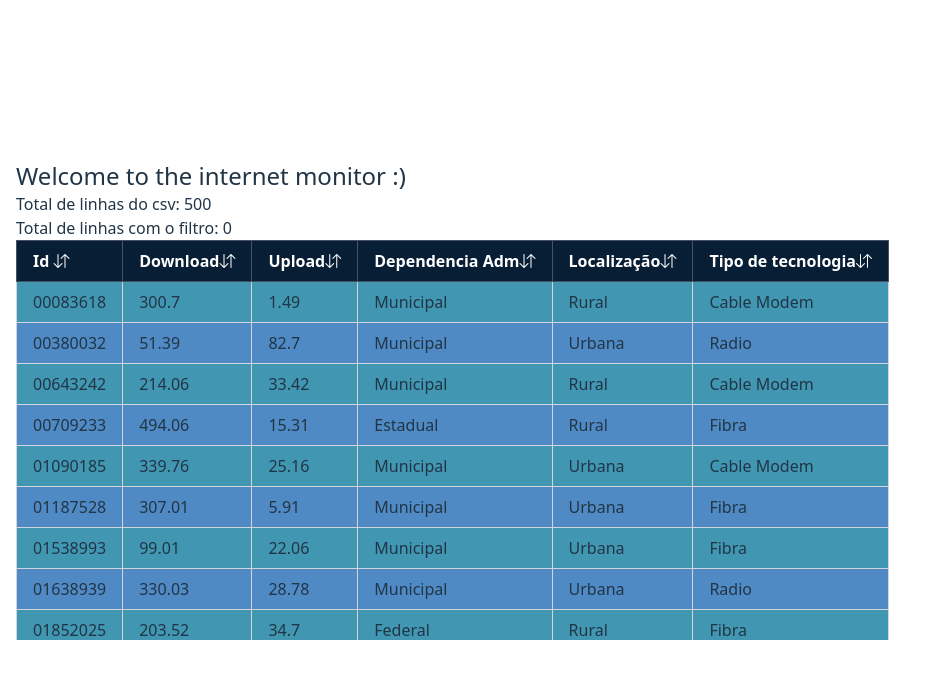
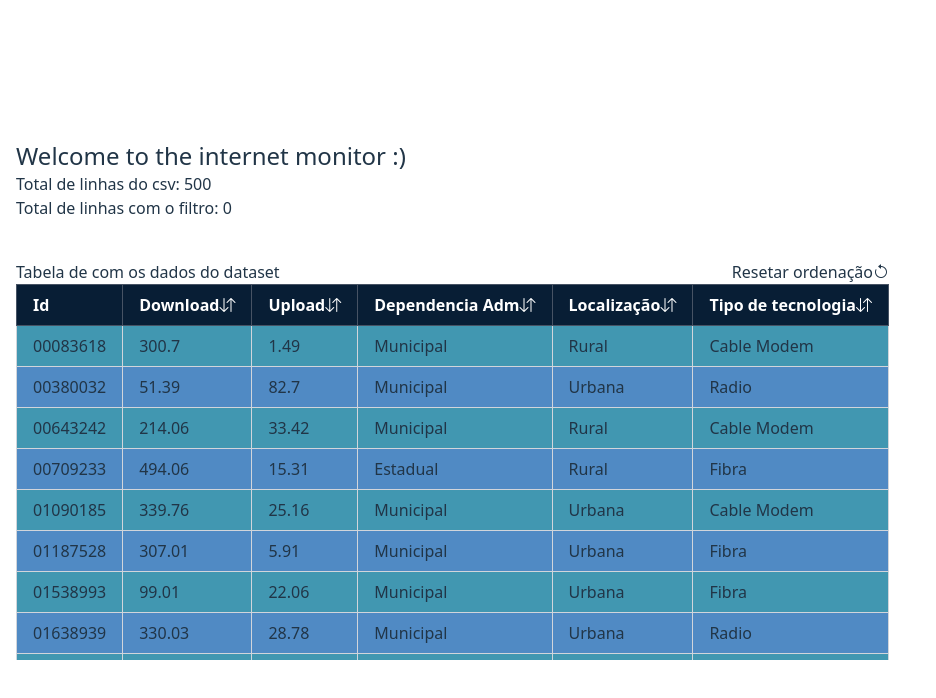
Before and after one commit to isabellacpmelo/the-internet-monitor, a React (Vite) app: page / in a window 1280 px wide. Shown: the top 698 px of the page, without its empty margins (0-936 px from the left). Built offline with nearby package versions, Linux system fonts and the light colour scheme.

Commit message:
feat: add reset sorting button and update DatasetTable styling

```diff
--- a/src/components/DatasetTable/index.tsx
+++ b/src/components/DatasetTable/index.tsx
@@ -39,20 +39,23 @@ export function DatasetTable({ dataset }: DatasetTableProps) {
   }
 
   return (
-    <div className='dataset-table-container'>
-      <table className='dataset-table'>
+    <div className='dataset-table-container mt-10'>
+      <div className='w-full flex justify-between'>
+        <h3>Tabela de com os dados do dataset</h3>
+        <button
+          type='button'
+          onClick={() => {
+            setSortColumn('ID')
+            setSortDirection('asc')
+          }}>
+          <span>Resetar ordenação</span>
+          <i className='bi bi-arrow-counterclockwise' />
+        </button>
+      </div>
+      <table className="dataset-table">
         <thead>
           <tr>
-            <th>
-              Id{' '}
-              <button
-                title='Reordenar'
-                aria-label='Reordenar'
-                type='button'
-                onClick={() => handleSort('ID')}>
-                <i className='bi bi-arrow-down-up' />
-              </button>
-            </th>
+            <th>Id</th>
             <th>
               Download
               <button
--- a/src/index.css
+++ b/src/index.css
@@ -4,9 +4,9 @@
   font-family: system-ui, Avenir, Helvetica, Arial, sans-serif;
   font-weight: 400;
 
-  color-scheme: light dark;
-  color: rgba(255, 255, 255, 0.87);
-  background-color: #242424;
+  /* color-scheme: light dark; */
+    color: #213547;
+    background-color: #ffffff;
 
   font-synthesis: none;
   text-rendering: optimizeLegibility;
@@ -21,10 +21,10 @@ body {
   min-width: 320px;
   min-height: 100vh;
 }
-
+/*
 @media (prefers-color-scheme: light) {
   :root {
     color: #213547;
     background-color: #ffffff;
   }
-}
+} */
```
